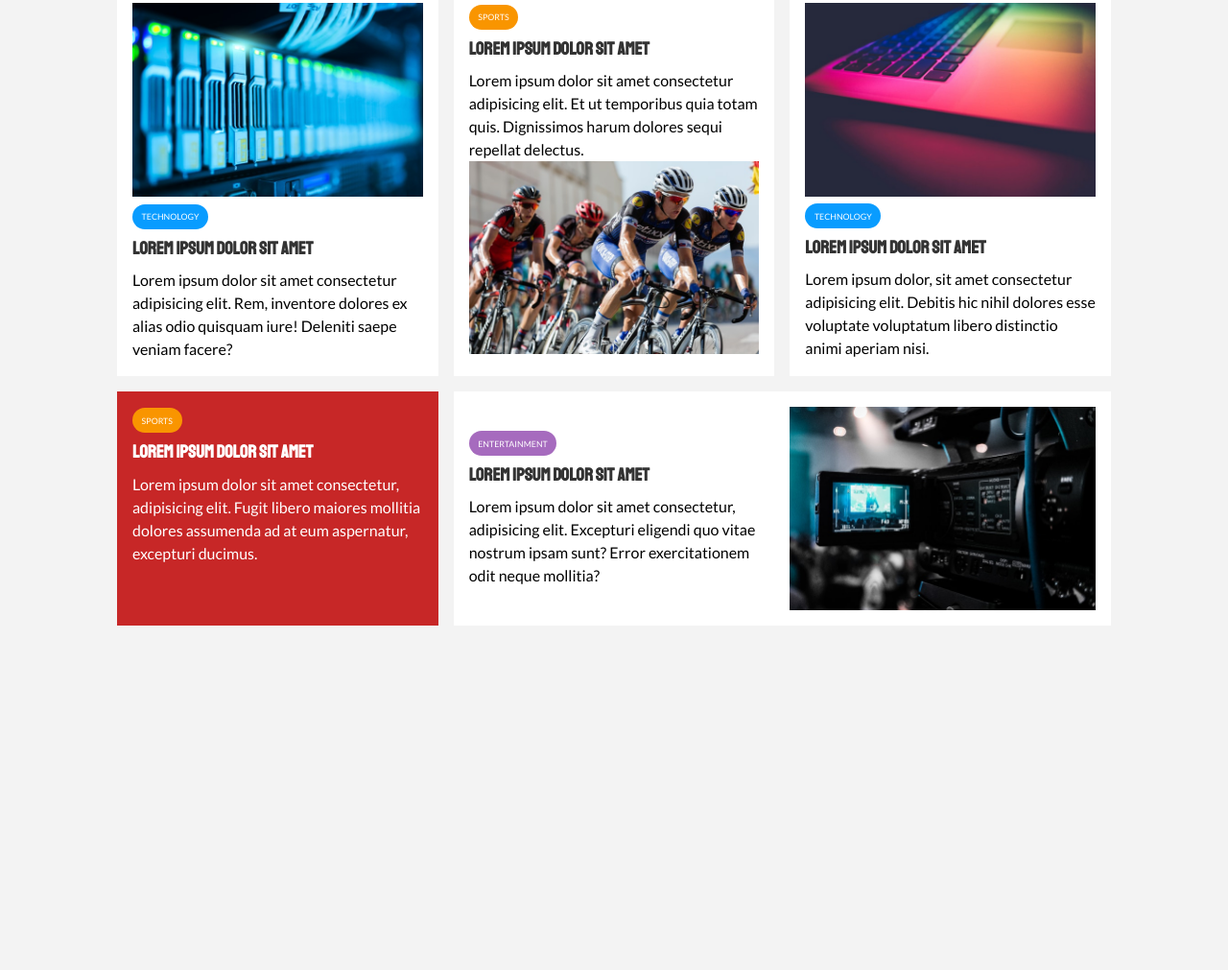
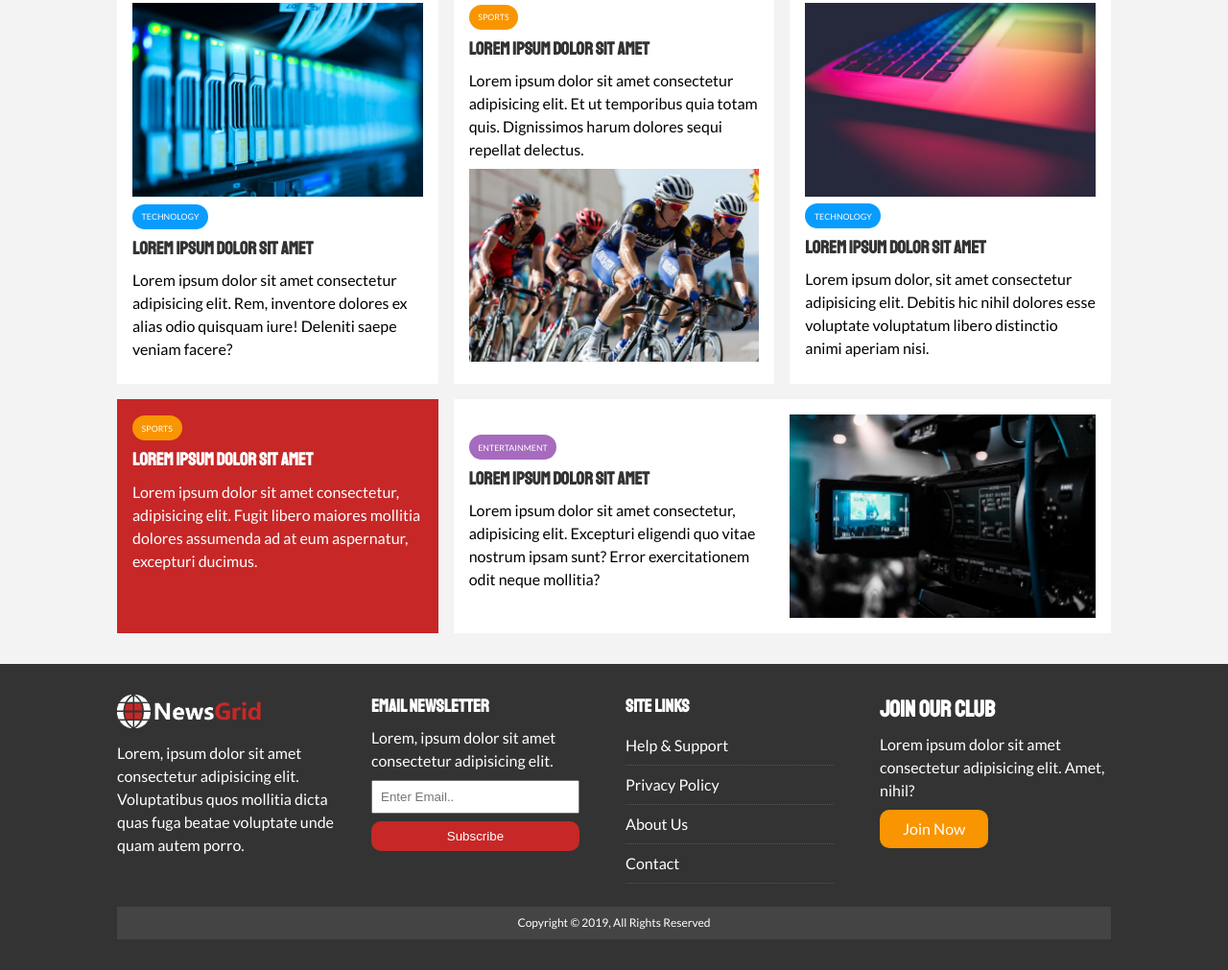
Before and after one commit to mhasantuncer/NewsGrid, a plain HTML site: page index.html in a window 1280 px wide. Shown: the part 883-1894 px from the top of the page at 96% size. Before the commit the page ends 1567 px from the top, so only its background shows below. Drawn offline with Linux system fonts and the light colour scheme.

Commit message:
Add Footer With Grid

```diff
--- a/css/style.css
+++ b/css/style.css
@@ -31,6 +31,10 @@ a {
 
 ul {
   list-style: none;
+}
+
+p {
+  margin: 0.5rem 0;
 }
 
 img {
@@ -156,6 +160,17 @@ h6 {
 .p-3 {
   padding: 3rem;
 }
+
+.list li {
+  padding: 0.5rem 0;
+  border-bottom: 1px dotted #555;
+  width: 90%;
+}
+
+.list li a:hover {
+  color: var(--primary-color) !important;
+}
+
 /* Navigation */
 #main-nav {
   background: #fff;
@@ -258,3 +273,42 @@ h6 {
 #home-articles .articles-container > *:last-child {
   grid-column: 2 / span 2;
 }
+
+/* Footer */
+
+#main-footer {
+  background: var(--dark-color);
+  color: #fff;
+}
+
+#main-footer img {
+  width: 150px;
+}
+
+#main-footer a {
+  color: #fff;
+}
+
+#main-footer .footer-container {
+  display: grid;
+  grid-template-columns: repeat(4, 1fr);
+  gap: 1.5rem;
+}
+
+#main-footer .footer-container > *:last-child {
+  background: #444;
+  grid-column: 1 / span 4;
+  padding: 0.5rem;
+  text-align: center;
+  font-size: 0.75rem;
+}
+
+#main-footer .footer-container input[type="email"] {
+  width: 90%;
+  padding: 0.5rem;
+  margin-bottom: 0.5rem;
+}
+
+#main-footer .footer-container input[type="submit"] {
+  width: 90%;
+}
--- a/index.html
+++ b/index.html
@@ -24,6 +24,7 @@
     <title>NewsGrid | Latest News</title>
   </head>
   <body>
+    <!-- Navbar -->
     <nav id="main-nav">
       <div class="container">
         <img src="img/logo.png" alt="NewsGrid" class="logo" />
@@ -161,5 +162,45 @@
         </div>
       </div>
     </section>
+
+    <!-- Footer -->
+    <footer id="main-footer" class="py-2">
+      <div class="container footer-container">
+        <div>
+          <img src="img/logo_light.png" alt="NewsGrid" />
+          <p>
+            Lorem, ipsum dolor sit amet consectetur adipisicing elit.
+            Voluptatibus quos mollitia dicta quas fuga beatae voluptate unde
+            quam autem porro.
+          </p>
+        </div>
+        <div>
+          <h3>Email Newsletter</h3>
+          <p>Lorem, ipsum dolor sit amet consectetur adipisicing elit.</p>
+          <form>
+            <input type="email" placeholder="Enter Email.." />
+            <input type="submit" value="Subscribe" class="btn btn-primary" />
+          </form>
+        </div>
+        <div>
+          <h3>Site Links</h3>
+          <ul class="list">
+            <li><a href="#">Help & Support</a></li>
+            <li><a href="#">Privacy Policy</a></li>
+            <li><a href="#">About Us</a></li>
+            <li><a href="#">Contact</a></li>
+          </ul>
+        </div>
+        <div>
+          <h2>Join Our Club</h2>
+          <p>
+            Lorem ipsum dolor sit amet consectetur adipisicing elit. Amet,
+            nihil?
+          </p>
+          <a href="#" class="btn btn-secondary">Join Now</a>
+        </div>
+        <div>Copyright &copy; 2019, All Rights Reserved</div>
+      </div>
+    </footer>
   </body>
 </html>
```
